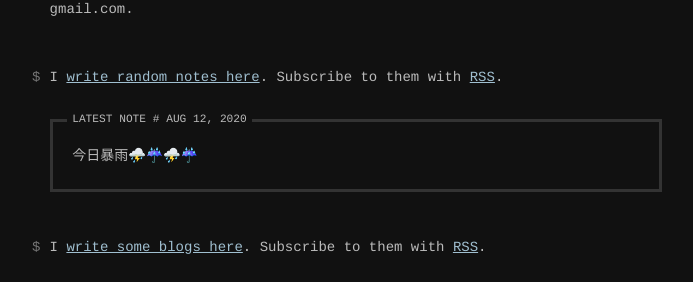
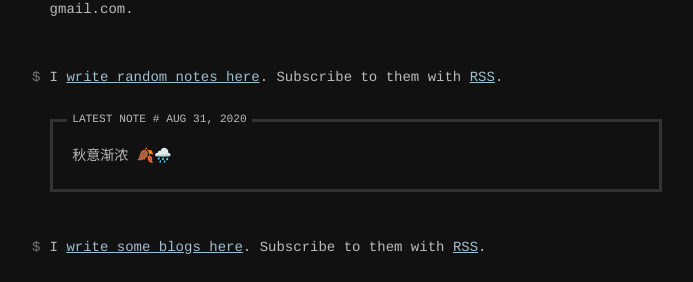
Before and after one commit to ssdr/site, a Jekyll site: the page built from index.html, in a window 1280 px wide. Shown: the part 277-559 px from the top of the page, without its empty margins (293-986 px from the left). Built offline with Jekyll 4.4.1, drawn with Linux system fonts in a browser that asks for light colours; comment, search, counter and statistics services are not loaded.

Commit message:
📝 Update an entry via micropub

```diff
--- a/_data/notes.yml
+++ b/_data/notes.yml
@@ -1,3 +1,7 @@
+- date: 2020/08/31 14:17
+  content: |
+    秋意渐浓 🍂🌧️
+
 - date: 2020/08/12 05:34
   content: |
     今日暴雨⛈️☔️⛈️☔️
```
